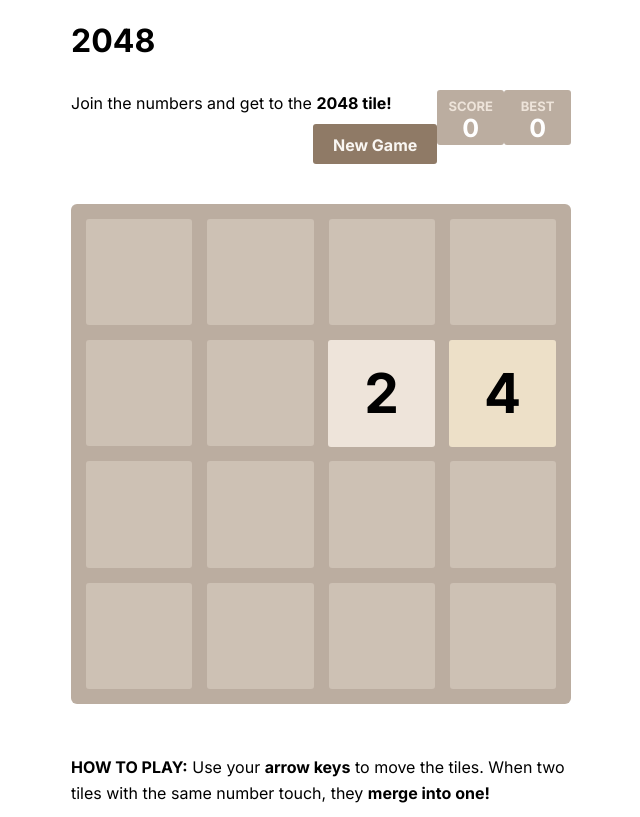
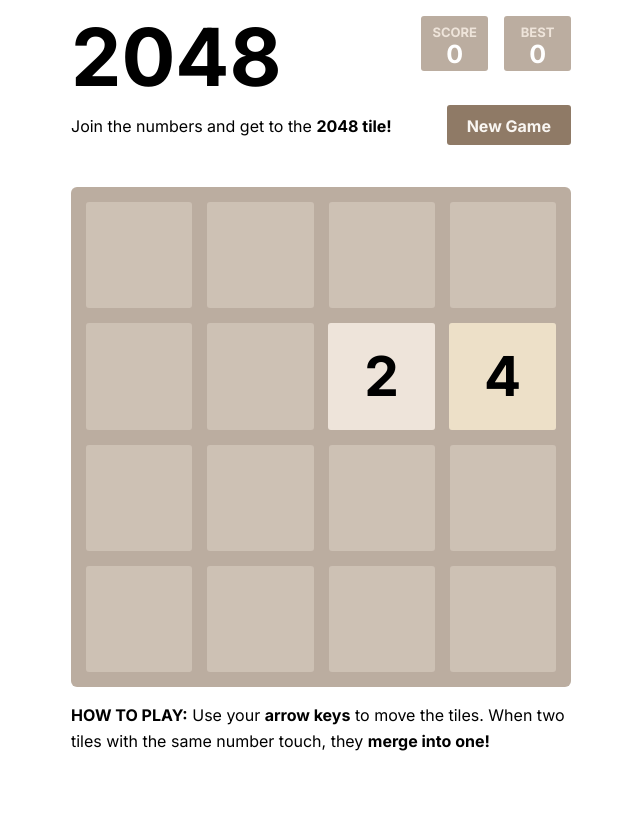
Before and after one commit to Shivannsh/2048-NextJs, a Next.js app: page / in a window 1280 px wide. Shown: the whole page, without its empty margins (319-959 px from the left). Built offline with nearby package versions, Linux system fonts and the light colour scheme.

Commit message:
CSS fixes

```diff
--- a/app/page.tsx
+++ b/app/page.tsx
@@ -4,8 +4,8 @@ import GameContainer from '@/components/GameContainer';
 export default function Home() {
   return (
     <div className="container">
-      <div className="heading">
-        <h1 className="title">2048</h1>
+      <div className="heading" id='overall-heading'>
+        <h1 className="title" id='2048-title'>2048</h1>
         <div className="scores-container">
           <div className="score-container">0</div>
           <div className="best-container">0</div>
--- a/styles/globals.css
+++ b/styles/globals.css
@@ -21,10 +21,15 @@ body {
   clear: both;
 }
 
+heading{
+  display: block;
+    unicode-bidi: isolate;
+}
+
 h1.title {
-  font-size: 80px;
-  font-weight: bold;
-  margin: 0;
-  display: block;
-  float: left;
+  font-size: 80px !important ;
+  font-weight: bold !important;
+  margin: 0 !important;
+  display: block !important;
+  float: left !important;
 }
--- a/styles/main.css
+++ b/styles/main.css
@@ -1,3 +1,10 @@
+h1#\32 048-title {
+  font-size: 80px;
+  font-weight: bold;
+  margin: 0;
+  display: block;
+  float: left;
+}
 
 .scores-container {
   float: right;
@@ -20,6 +27,10 @@
   text-align: center;
 }
 
+.best-container {
+  margin-left: 16px; /* or any value you like, e.g., 12px, 20px */
+}
+
 .score-container:after,
 .best-container:after {
   position: absolute;
@@ -32,7 +43,6 @@
   text-align: center;
   color: #eee4da;
 }
-
 .score-container .score-addition,
 .best-container .score-addition {
   position: absolute;
@@ -462,7 +472,7 @@ hr {
 }
 
 .game-explanation {
-  margin-top: 50px;
+  margin-top: 15px;
 }
 
 @media screen and (max-width: 520px) {
```
